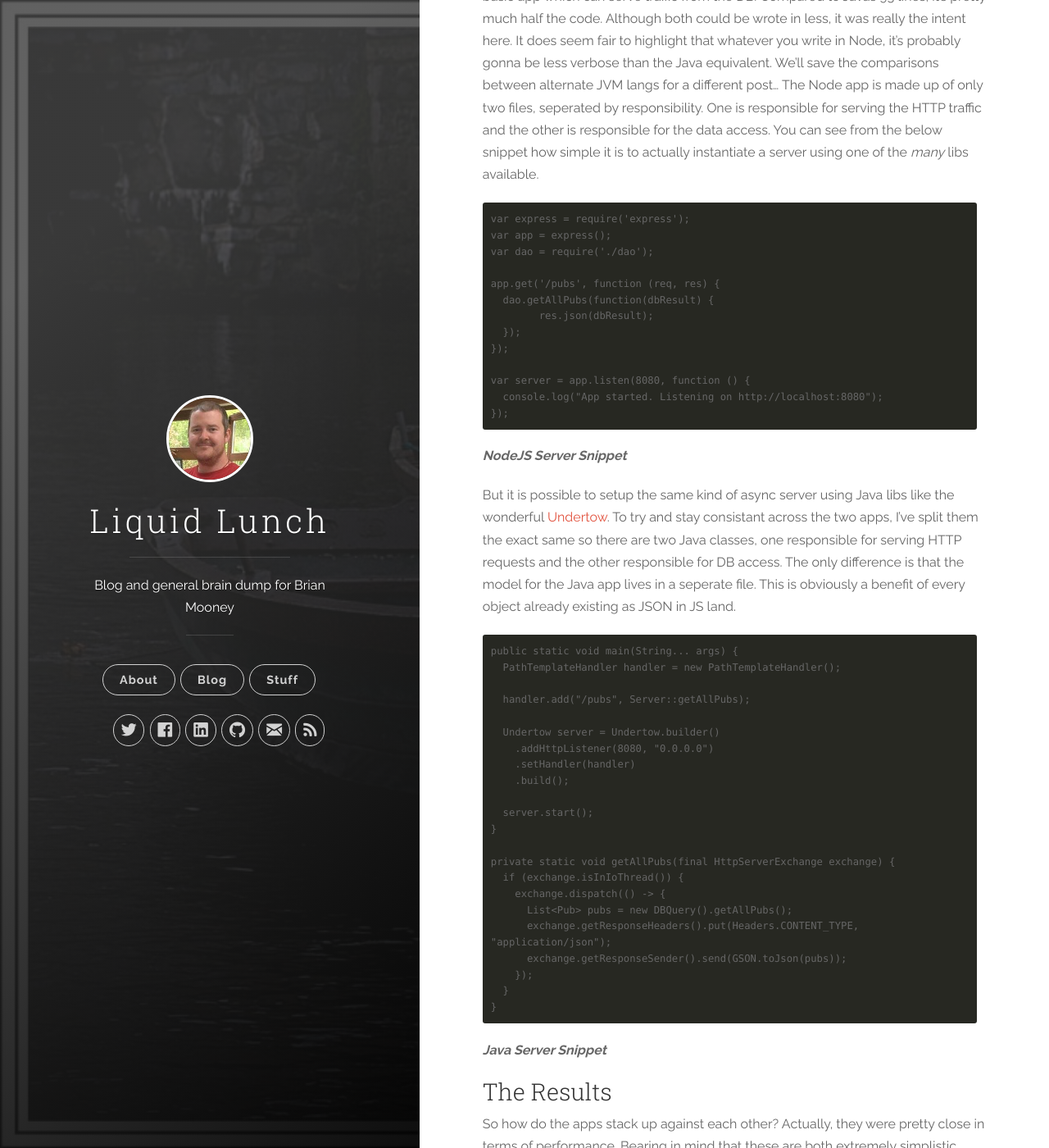
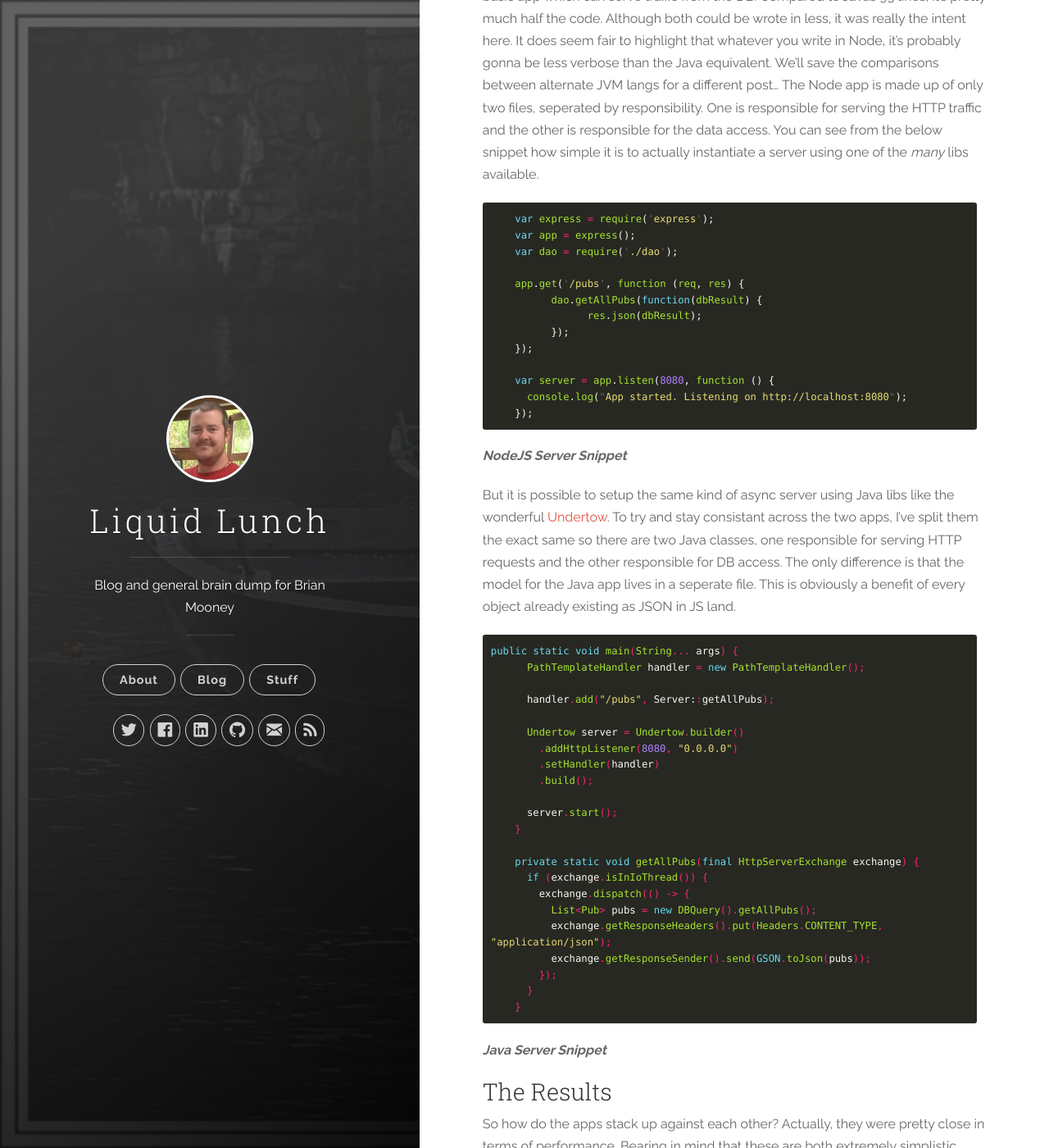
Before and after one commit to irishshagua/irishshagua.github.io, a Jekyll site: the page built from _posts/2016-10-31-nodejs-v-java-io-comp.md, in a window 1280 px wide and 1400 px high, scrolled down 3593 px. Shown: the whole window at 82% size. Built offline with Jekyll 4.4.1, drawn with Linux system fonts in a browser that asks for light colours; nearby versions of some CDN libraries; emoji names are drawn with the system emoji font; comment, search, counter and statistics services are not loaded; some of the changed text lies outside the part shown.

Commit message:
Fix code highlighting

````diff
--- a/_posts/2016-10-31-nodejs-v-java-io-comp.md
+++ b/_posts/2016-10-31-nodejs-v-java-io-comp.md
@@ -21,6 +21,7 @@ Using a simple jmeter script we will test each of the calls a number of times fo
 ### The Test Enviornment
 To try and validate which app performed better I wanted the test to be as fair as possible. By running the app server inside of an EC2 isntance on AWS I could at least guarantee that there was nothing running on my laptop which would spoil the results. And seeing as the app server was in the :cloud:, it only made sense to host the DB there too... This gave me an opportunity to try out [Amazon RDS] whcih was pretty cool. In the space of a few minutes I had a MySQL DB (well it was actually an Amazon Aurora DB, but I think it's basically MySQL) up and waiting for some requests. I created a very simple schema with only one table:
 
+```sql
     CREATE TABLE `pub` (
          `id` int(11) NOT NULL AUTO_INCREMENT,
          `name` varchar(40) NOT NULL,
@@ -29,6 +30,7 @@ To try and validate which app performed better I wanted the test to be as fair a
          `review` varchar(1000) NOT NULL,
           PRIMARY KEY (`id`)
     ) ENGINE=InnoDB AUTO_INCREMENT=6 DEFAULT CHARSET=latin1
+```
 
 The UI for RDS is actually pretty cool. You get simple monitoring and metrics out of the box. The only difficult part was getting access between the DB and the app server, but this was down to my own rushed stupidity. I hadn't built them in the same VPC so couldn't give access to the security group which the app server resided in. One quick re-create of the VM (and a few pennys extra into Amazons coffers) and we were ready to rock.
 
@@ -47,6 +49,7 @@ Before going into the details of the apps it's probably a good idea to give a bi
 To start with a compliment, the [NodeJS version] of the app is definitely more concise than the [Java version]. At only 49 lines of code, it's possible to get a very basic app which can serve traffic from the DB. Compared to Javas 93 lines, it's pretty much half the code. Although both could be wrote in less, it was really the intent here. It does seem fair to highlight that whatever you write in Node, it's probably gonna be less verbose than the Java equivalent. We'll save the comparisons between alternate JVM langs for a different post...
 The Node app is made up of only two files, seperated by responsibility. One is responsible for serving the HTTP traffic and the other is responsible for the data access. You can see from the below snippet how simple it is to actually instantiate a server using one of the *many* libs available.
 
+```javascript
     var express = require('express');
     var app = express();
     var dao = require('./dao');
@@ -60,12 +63,14 @@ The Node app is made up of only two files, seperated by responsibility. One is r
     var server = app.listen(8080, function () {
       console.log("App started. Listening on http://localhost:8080");
     });
+```
 
  **_NodeJS Server Snippet_**
 
 But it is possible to setup the same kind of async server using Java libs like the wonderful [Undertow]. To try and stay consistant across the two apps, I've split them the exact same so there are two Java classes, one responsible for serving HTTP requests and the other responsible for DB access. The only difference is that the model for the Java app lives in a seperate file. This is obviously a benefit of every object already existing as JSON in JS land.
 
-    public static void main(String... args) {
+```java
+public static void main(String... args) {
       PathTemplateHandler handler = new PathTemplateHandler();
 
       handler.add("/pubs", Server::getAllPubs);
@@ -87,13 +92,13 @@ But it is possible to setup the same kind of async server using Java libs like t
         });
       }
     }
+```
 
  **_Java Server Snippet_**
 
 ### The Results
 So how do the apps stack up against each other? Actually, they were pretty close in terms of performance. Bearing in mind that these are both extremely simplistic apps and could both probably be optimised, I think it's a fair conclusion to draw from the below results that the initial statement NodeJS would blow that Java out of the water was a bit premature. It is very possible to write asynchronous code which runs on the JVM, and hopefully the code ([which is available on github]) shows that it is not particularly difficult to do that. The results below are so close that it is nearly negligible to declare a winner. The same worker thread delegation can be achieved in both languages so it really comes down to experience, preference etc.. as to which you should choose.
 
-{: .table .table-striped}
 | Request        |  Avg Resp Time (ms) | Min REsp Time (ms) | Max Resp Time (ms) | Throughput (req/s) | Avg Payload Size (Bytes) |
 | ---------------|:-------------------:|:------------------:|:------------------:|:------------------:|:------------------------:|
 | Landing Page   | 35                  | 9                  | 156                | 291.5              | 222                      |
````
